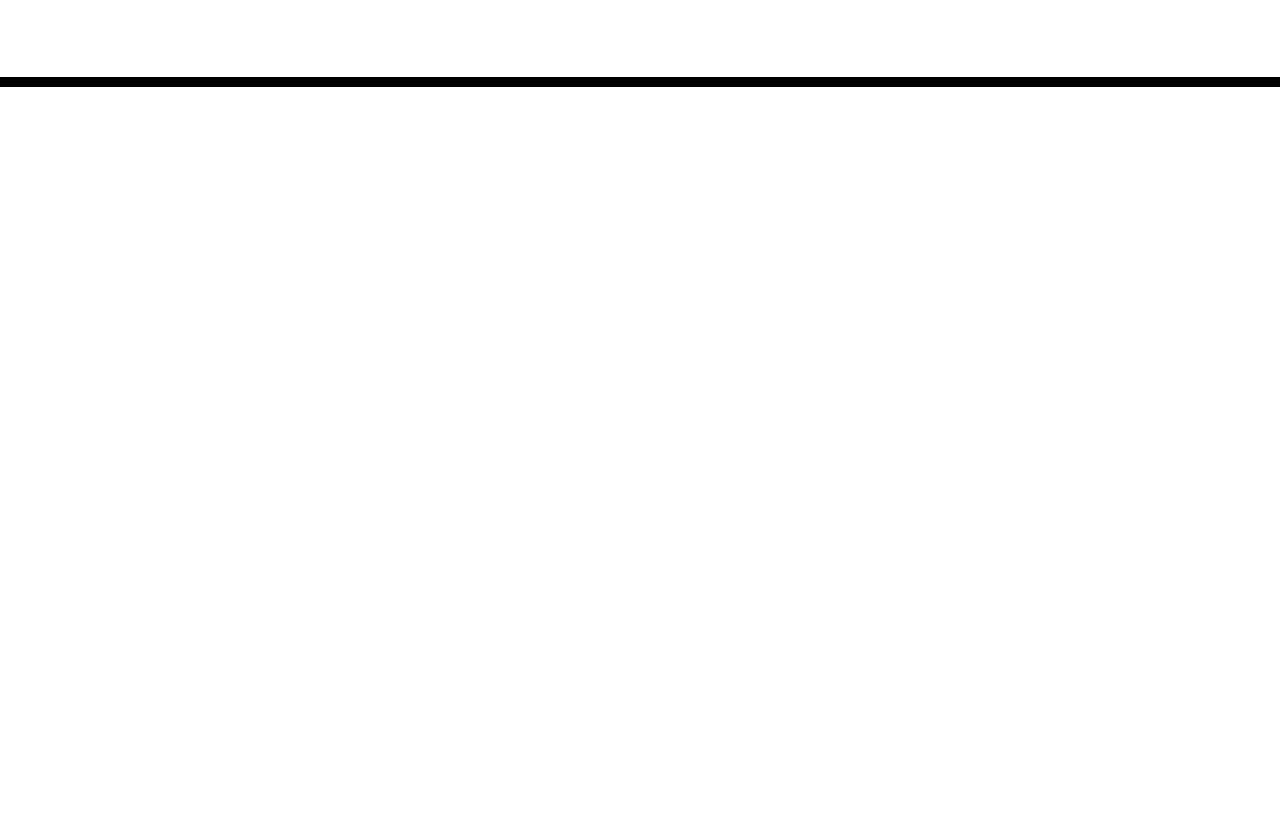
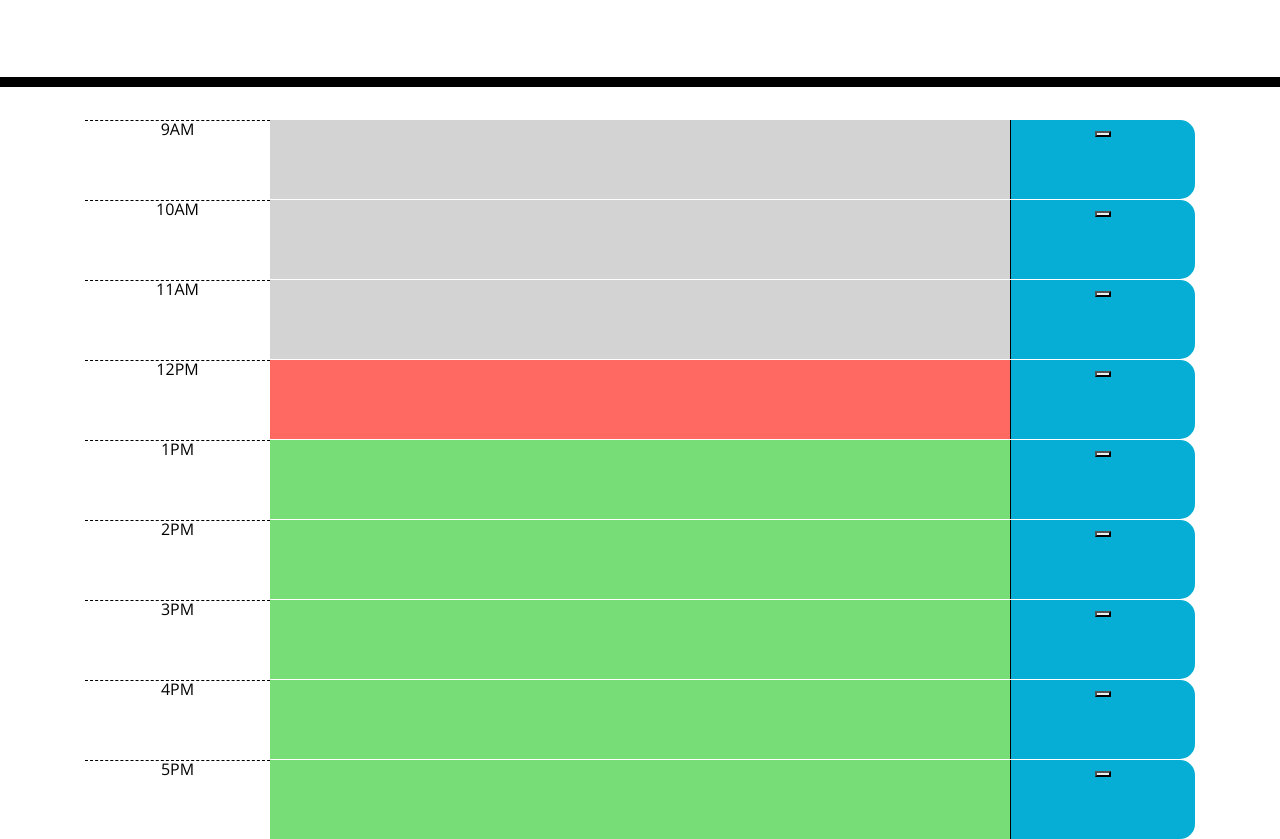
Before and after one commit to janessaref/plan-your-day, a plain HTML site: page index.html in a window 1280 px wide. Shown: the part 181-1020 px from the top of the page. Before the commit the page ends 800 px from the top, so only its background shows below. Drawn offline with nearby package versions, Linux system fonts and the light colour scheme.

```diff
--- a/index.html
+++ b/index.html
@@ -1,23 +1,14 @@
 <!DOCTYPE html>
 <html lang="en">
+
 <head>
   <meta charset="UTF-8" />
   <meta name="viewport" content="width=device-width, initial-scale=1.0" />
   <meta http-equiv="X-UA-Compatible" content="ie=edge" />
-    <link
-      rel="stylesheet"
-      href="https://stackpath.bootstrapcdn.com/bootstrap/4.3.1/css/bootstrap.min.css"
-    />
-    <link
-      rel="stylesheet"
-      href="https://use.fontawesome.com/releases/v5.8.1/css/all.css"
-      integrity="sha384-50oBUHEmvpQ+1lW4y57PTFmhCaXp0ML5d60M1M7uH2+nqUivzIebhndOJK28anvf"
-      crossorigin="anonymous"
-    />
-    <link
-      href="https://fonts.googleapis.com/css?family=Open+Sans&display=swap"
-      rel="stylesheet"
-    />
+  <link rel="stylesheet" href="https://stackpath.bootstrapcdn.com/bootstrap/4.3.1/css/bootstrap.min.css" />
+  <link rel="stylesheet" href="https://use.fontawesome.com/releases/v5.8.1/css/all.css"
+    integrity="sha384-50oBUHEmvpQ+1lW4y57PTFmhCaXp0ML5d60M1M7uH2+nqUivzIebhndOJK28anvf" crossorigin="anonymous" />
+  <link href="https://fonts.googleapis.com/css?family=Open+Sans&display=swap" rel="stylesheet" />
   <link rel="stylesheet" href="style.css" />
   <title>Work Day Scheduler</title>
 </head>
@@ -30,9 +21,66 @@
   </header>
   <div class="container">
     <!-- Timeblocks go here -->
+    <div class="container">
+      <div class="row time-block">
+        <div class="col-2 hour">9AM</div>
+        <div class="col-8 past"></div>
+        <div class="col-2 saveBtn"><button></button></div>
       </div>
+
+      <div class="row time-block">
+        <div class="col-2 hour">10AM</div>
+        <div class="col-8 past"></div>
+        <div class="col-2 saveBtn"><button></button></div>
+      </div>
+
+      <div class="row time-block">
+        <div class="col-2 hour">11AM</div>
+        <div class="col-8 past"></div>
+        <div class="col-2 saveBtn"><button></button></div>
+      </div>
+
+      <div class="row time-block">
+        <div class="col-2 hour">12PM</div>
+        <div class="col-8 present"></div>
+        <div class="col-2 saveBtn"><button></button></div>
+      </div>
+
+      <div class="row time-block">
+        <div class="col-2 hour">1PM</div>
+        <div class="col-8 future"></div>
+        <div class="col-2 saveBtn"><button></button></div>
+      </div>
+
+      <div class="row time-block">
+        <div class="col-2 hour">2PM</div>
+        <div class="col-8 future"></div>
+        <div class="col-2 saveBtn"><button></button></div>
+      </div>
+
+      <div class="row time-block">
+        <div class="col-2 hour">3PM</div>
+        <div class="col-8 future"></div>
+        <div class="col-2 saveBtn"><button></button></div>
+      </div>
+
+      <div class="row time-block">
+        <div class="col-2 hour">4PM</div>
+        <div class="col-8 future"></div>
+        <div class="col-2 saveBtn"><button></button></div>
+      </div>
+
+      <div class="row time-block">
+        <div class="col-2 hour">5PM</div>
+        <div class="col-8 future"></div>
+        <div class="col-2 saveBtn"><button></button></div>
+      </div>
+
+
 
   <script src="https://code.jquery.com/jquery-3.4.1.min.js"></script>
   <script src="https://cdnjs.cloudflare.com/ajax/libs/moment.js/2.24.0/moment.min.js"></script>
+  <script src="script.js"></script>
 </body>
+
 </html>
```
Lines whose indentation alone changed are shown as unchanged.
